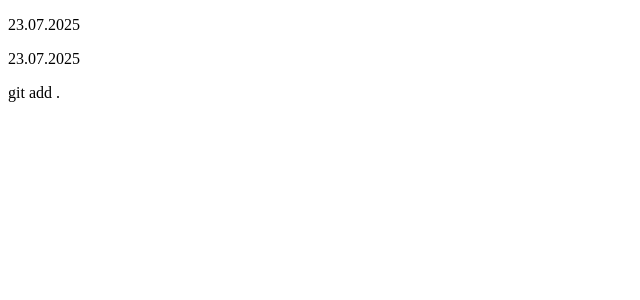
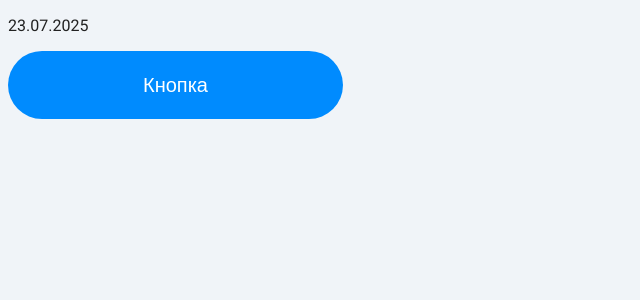
Before and after one commit to AAlternativa/en-card, a Vue app: page / in a window 1280 px wide. Shown: the top 300 px of the page, without its empty margins (0-640 px from the left). Built offline with nearby package versions, Linux system fonts and the light colour scheme.

Commit message:
Создан компонент кнопки, добавлены переменные и шрифт

```diff
--- a/index.html
+++ b/index.html
@@ -1,4 +1,4 @@
-<!DOCTYPE html>
+<!doctype html>
 <html lang="en">
   <head>
     <meta charset="UTF-8" />
@@ -11,6 +11,19 @@
       name="viewport"
       content="width=device-width, initial-scale=1.0"
     />
+    <link
+      rel="preconnect"
+      href="https://fonts.googleapis.com"
+    />
+    <link
+      rel="preconnect"
+      href="https://fonts.gstatic.com"
+      crossorigin
+    />
+    <link
+      href="https://fonts.googleapis.com/css2?family=Roboto:ital,wght@0,100..900;1,100..900&display=swap"
+      rel="stylesheet"
+    />
     <title>___________________</title>
   </head>
   <body>
--- a/src/App.vue
+++ b/src/App.vue
@@ -1,11 +1,11 @@
-<script setup lang="ts">
+<script setup>
 import { ref } from 'vue'
+import Button from './components/BaseButton.vue'
 
 const currentDate = ref(new Date().toLocaleDateString('ru-RU'))
 </script>
 
 <template>
   <p>{{ currentDate }}</p>
-  <p>{{ currentDate }}</p>
-  git add .
+  <Button />
 </template>
--- /dev/null
+++ b/src/components/BaseButton.vue
@@ -0,0 +1,21 @@
+<script setup></script>
+
+<template>
+  <button class="button">Кнопка</button>
+</template>
+
+<style scoped>
+.button {
+  border: none;
+  width: 335px;
+  height: 68px;
+  color: var(--color-card-bg);
+  background-color: var(--color-btn);
+  font-size: 20px;
+  font-weight: 500;
+  text-align: center;
+  border-radius: 100px;
+  padding: 16px 10px;
+  cursor: pointer;
+}
+</style>
--- a/src/style.css
+++ b/src/style.css
@@ -1,4 +1,16 @@
 :root {
+  --color-primary: #222222;
+  --color-btn: #008bfe;
+  --color-btn-active: #cceeff;
+  --color-bg: #f0f4f8;
+  --color-card-bg: #ffffff;
+  --font: 'Roboto', sans-serif;
+}
+
+body {
+  font-family: var(--font);
+  color: var(--color-primary);
+  background-color: var(--color-bg);
   font-synthesis: none;
   text-rendering: optimizeLegibility;
   -webkit-font-smoothing: antialiased;
```
